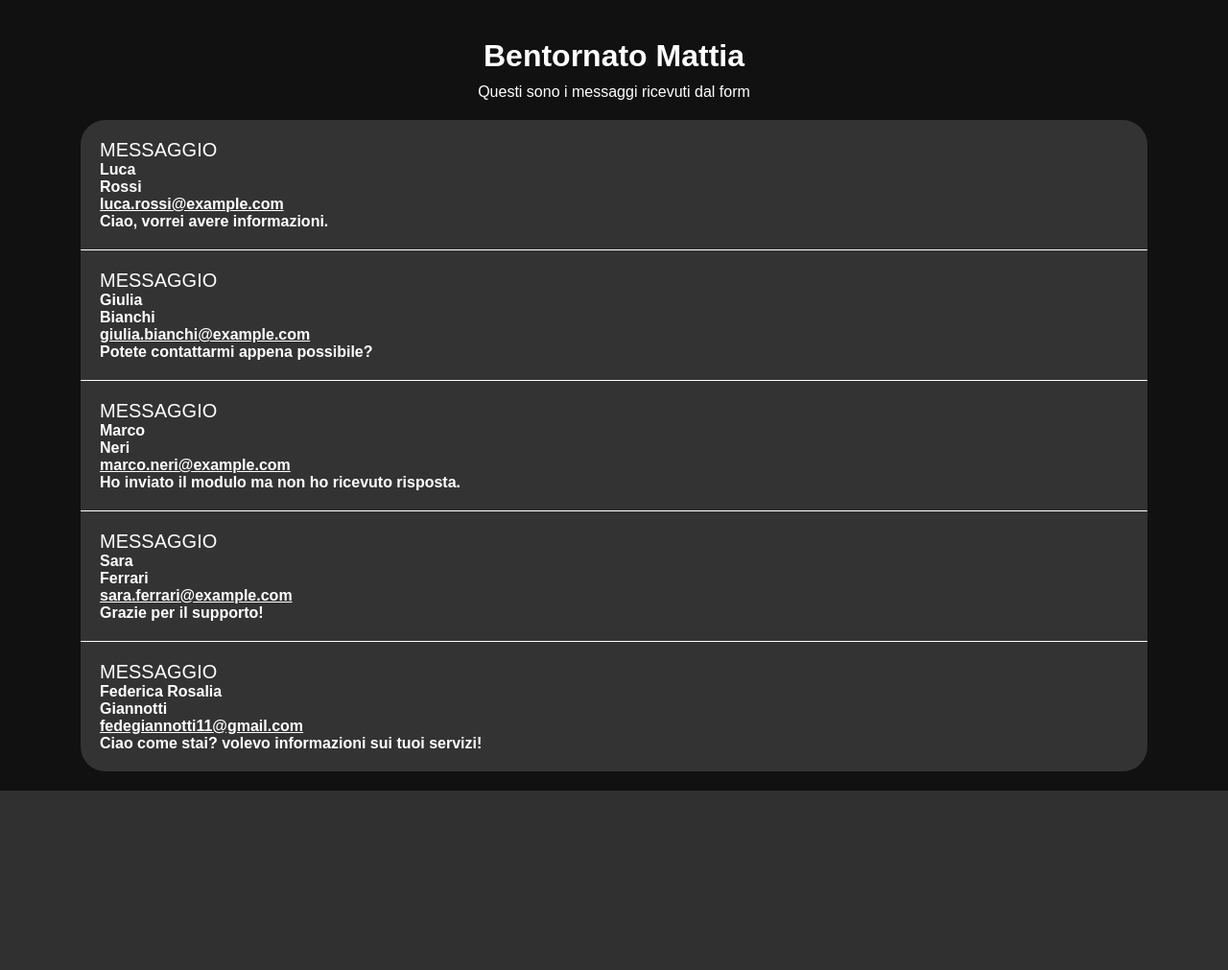
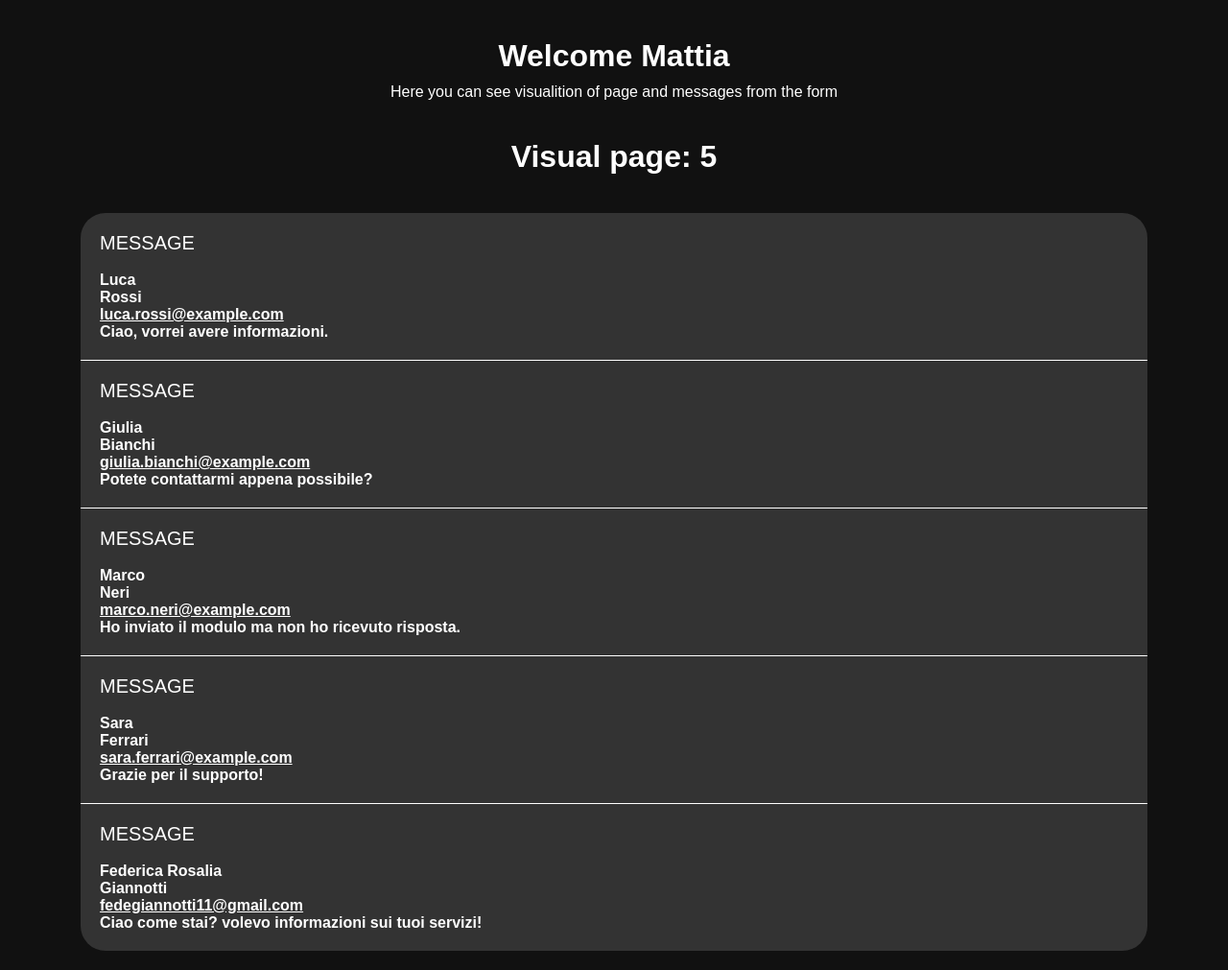
Before and after one commit to mattiadv-apsales/EXAM-WEB-DEV, a Flask app: page /admin-pannel in a window 1280 px wide. Shown: the whole page at 96% size. Before the commit the page ends 824 px from the top, so only its background shows below. Run offline with Flask 3, Linux system fonts and the light colour scheme; the visitor is signed in with stand-in values (Sample User, id 1).

Commit message:
update file

```diff
--- /dev/null
+++ b/page_visual.json
@@ -0,0 +1,3 @@
+{
+    "visual": 5
+}
--- /dev/null
+++ b/page_visual.py
@@ -0,0 +1,22 @@
+import json
+
+def visual_page():
+    with open("page_visual.json", "r") as file:
+        old_visual = json.load(file)
+
+    sum = old_visual["visual"] + 1
+
+    new = {
+        "visual": sum
+    }
+
+    with open("page_visual.json", "w") as file:
+        json.dump(new, file, indent=4)
+
+def return_visual_page():
+    old_visual = 0
+
+    with open("page_visual.json", "r") as file:
+        old_visual = json.load(file)
+
+    return old_visual['visual']
--- a/server.py
+++ b/server.py
@@ -2,6 +2,7 @@ from flask import Flask, request, jsonify, json, send_file, render_template, ses
 from verify_password import password_check
 from messages_back import return_messages
 from send_message import save_message
+from page_visual import visual_page, return_visual_page
 from dotenv import load_dotenv
 import os
 from datetime import timedelta
@@ -14,6 +15,7 @@ app.permanent_session_lifetime = timedelta(days=1)
 
 @app.get("/")
 def index():
+    visual_page()
     return render_template('index.html')
 
 @app.get("/admin")
@@ -24,7 +26,8 @@ def admin_pass():
 def admin():
     if session.get("active") == "active":
         mes = return_messages()
-        return render_template("admin.html", messages=mes, name="Mattia")
+        vis = return_visual_page()
+        return render_template("admin.html", messages=mes, name="Mattia", visual=vis)
     else:
         return render_template("admin_check.html")
 
--- a/static/style/admin.css
+++ b/static/style/admin.css
@@ -75,3 +75,12 @@ p {
     font-size: 20px;
     color: var(--white);
 }
+
+.widget {
+    padding: 20px;
+    margin-bottom: 20px;
+    display: flex;
+    justify-content: center;
+    align-items: center;
+    flex-direction: column;
+}
--- a/static/style/main.css
+++ b/static/style/main.css
@@ -50,7 +50,7 @@ p {
     background: linear-gradient(
     rgba(0,0,0,0.5),
     rgba(0,0,0,0.5)
-    ), url('../img/Screenshot 2025-08-18 141145.png');
+    ), url('../img/io.png');
     background-repeat: no-repeat;
     background-size: cover;
     filter: blur(10px);
--- a/templates/admin.html
+++ b/templates/admin.html
@@ -9,13 +9,19 @@
     <body>
         <div class = "container">
             <div class = "welcome">
-                <h1>Bentornato {{name}}</h1>
-                <p>Questi sono i messaggi ricevuti dal form</p>
+                <h1>Welcome {{name}}</h1>
+                <p>Here you can see visualition of page and messages from the form</p>
+            </div>
+            <div class = "widget">
+                <div class = "visual">
+                    <h1>Visual page: {{visual}}</h1>
+                </div>
             </div>
             <div class = "messages" id = "messages">
                 {%for message in messages%}
                     <div class = "card_message">
-                        <div class = "title">MESSAGGIO</div>
+                        <div class = "title">MESSAGE</div>
+                        <br>
                         <div class = "info">{{message.nome}}</div>
                         <div class = "info">{{message.cognome}}</div>
                         <div class = "info"><a href="mailto:{{message.email}}">{{message.email}}</a></div>
--- a/templates/index.html
+++ b/templates/index.html
@@ -51,7 +51,7 @@
                     </div>
                     <div class = "container_article">
                         <div class = "card_me">
-                            <img src="../static/img/Screenshot 2025-08-18 141145.png">
+                            <img src="../static/img/io.png">
                             <h3>Mattia De Vincentis</h3>
                             <p>I’m Mattia De Vincentis, a web developer and founder of IfThenNext, where I build AI-powered tools and smart digital solutions. I focus on creating fast, modern systems that help people work smarter.</p>
                         </div>
```
Also changed, not shown: static/img/io.png (added).
